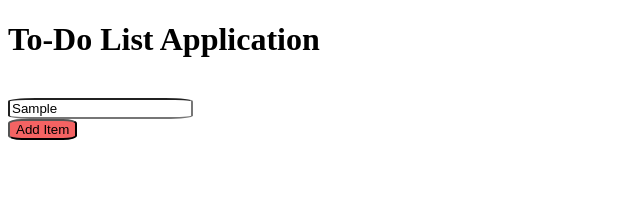
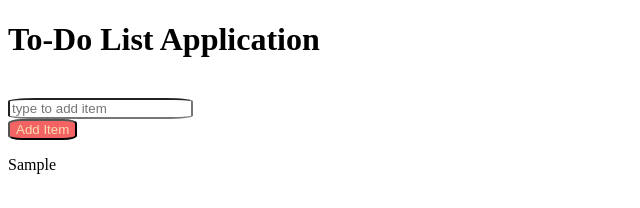
Before and after one commit to 2xNineFive/ToDoList, a plain HTML site: page index.html in a window 1280 px wide. Both pictures are taken after typing "Sample" into the empty fields and a click on the button "Add Item". Shown: the whole page, without its empty margins (0-640 px from the left). Drawn offline with Linux system fonts and the light colour scheme.

Commit message:
Add dynamic items to the to-do list

```diff
--- a/index.html
+++ b/index.html
@@ -13,6 +13,8 @@
     <input class="text-input" id="text-input" placeholder="type to add item" type="text"  >
     <br>
     <input class="add-item" id="add-item" type="button" value="Add Item"  >
+    <br>
+    <div id="list"></div>
 
     <script src="./main.js"></script>
 </body>
--- a/main.js
+++ b/main.js
@@ -1,7 +1,15 @@
 const addBtn = document.getElementById("add-item");
 addBtn.addEventListener('click', addItem)
 
+const toDoList = document.getElementById("list")
+
+const textInput = document.getElementById("text-input")
 
 function addItem() {
-    alert(`We're working`)
+    // alert(`We're working`)
+    const newItem = document.createElement("p");
+    newItem.innerText = textInput.value;
+    toDoList.appendChild(newItem);
+    textInput.value = '';
+
 }
--- a/styles.css
+++ b/styles.css
@@ -5,4 +5,5 @@
 .add-item {
     background-color: rgb(244, 99, 99);
     border-radius: 20%;
+    color: wheat;
 }
```
